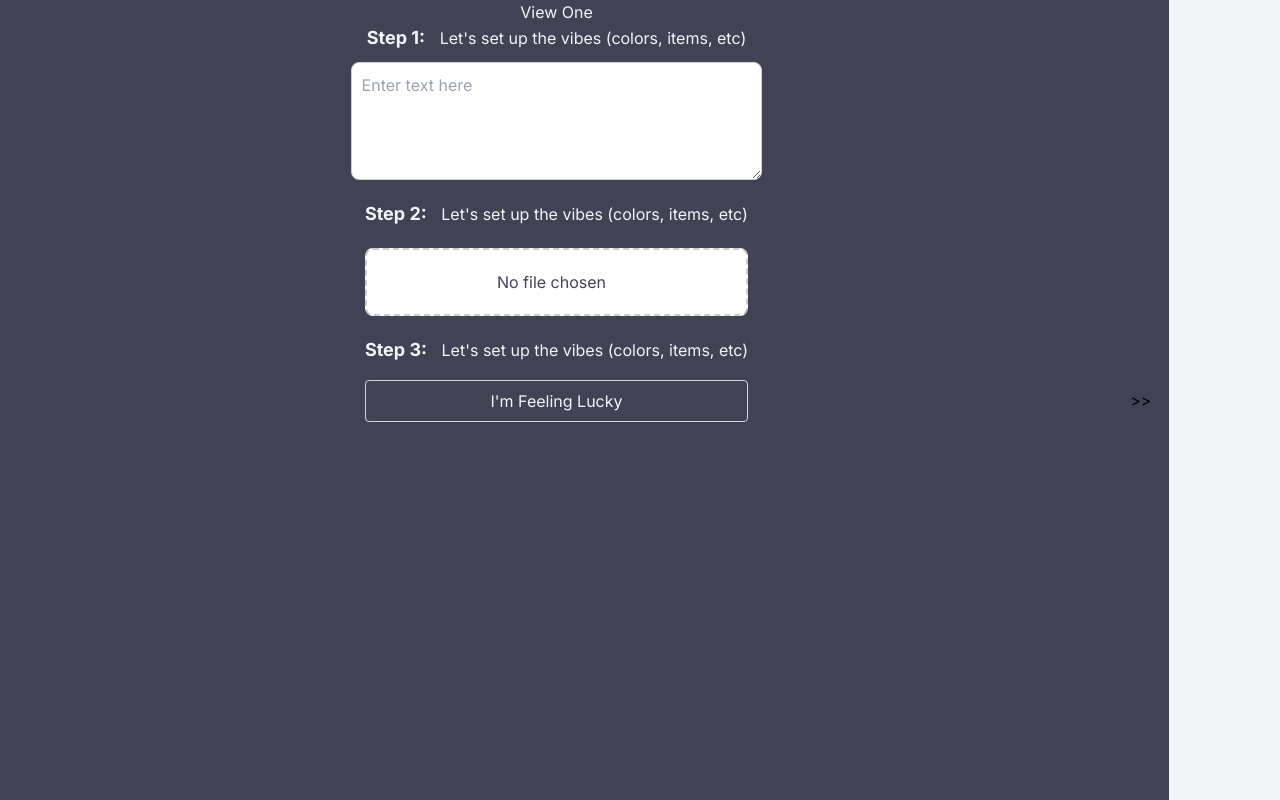
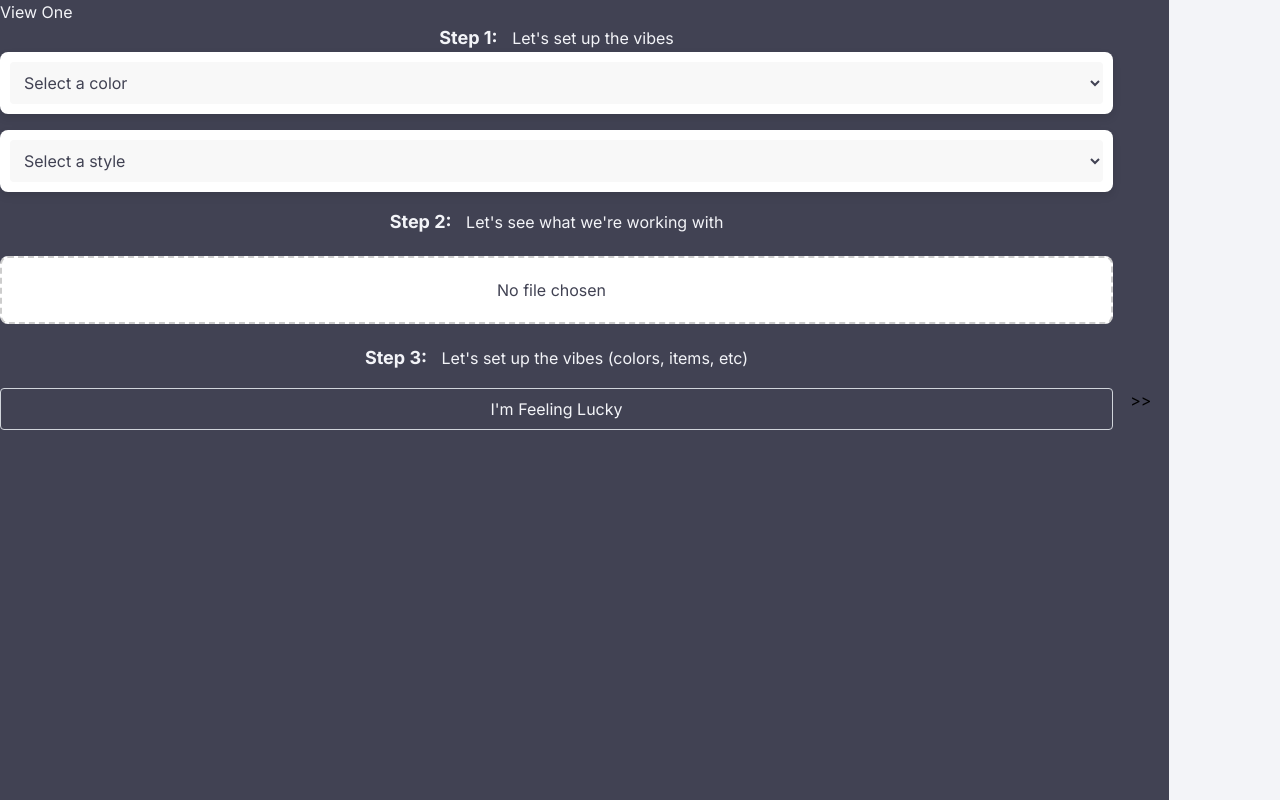
Before and after one commit to kkang2097/hillsb-hacks, a Next.js app in the folder webchat/: page / in a window 1280 px wide. Built offline with nearby package versions, Linux system fonts and the light colour scheme.

Commit message:
Input side frontend checkpoint

```diff
--- a/webchat/app/components/Dropdown.tsx
+++ b/webchat/app/components/Dropdown.tsx
@@ -1,20 +1,15 @@
 import React from 'react';
 
-interface DropdownProps {
-    value: string;
-    onChange: (value: string) => void;
-    options: string[];
-}
-
-const Dropdown: React.FC<DropdownProps> = ({ value, onChange, options }) => {
+const Dropdown: React.FC<{ attribute: string; value: string; onChange: (value: string) => void; options: string[]; placeholder?: string }> = ({ attribute, value, onChange, options, placeholder }) => {
     return (
-        <label className="block mb-2">
-            Dropdown:
+        <div className="dropdown-container">
+        <label>
             <select
                 value={value}
                 onChange={(e) => onChange(e.target.value)}
-                className="w-full border rounded p-2"
+                className="dropdown"
             >
+                <option value="" disabled>{placeholder}</option>
                 {options.map((option) => (
                     <option key={option} value={option}>
                         {option}
@@ -22,6 +17,7 @@ const Dropdown: React.FC<DropdownProps> = ({ value, onChange, options }) => {
                 ))}
             </select>
         </label>
+        </div>
     );
 };
 
--- a/webchat/app/components/UploadBar.tsx
+++ b/webchat/app/components/UploadBar.tsx
@@ -34,7 +34,7 @@ const UploadBar: React.FC<UploadBarProps> = ({ file, setFile }) => {
     return (
         <div>
             <p>
-                <span className="font-bold text-lg">Step 2:</span> Let's set up the vibes (colors, items, etc)
+                <span className="font-bold text-lg">Step 2:</span> Let's see what we're working with
             </p>
             <form className="upload-bar" onSubmit={handleSubmit}>
                 <label className="upload-label">
--- a/webchat/app/components/ViewOne.tsx
+++ b/webchat/app/components/ViewOne.tsx
@@ -7,6 +7,8 @@ const ViewOne: React.FC = () => {
     const [isToggled, setIsToggled] = useState(false);
     const [textareaValue, setTextareaValue] = useState('');
     const [file, setFile] = useState<File | null>(null);
+    const [color, setColor] = useState(''); // Updated to empty string
+    const [style, setStyle] = useState(''); // New state for style
 
     useEffect(() => {
         if (typeof window !== 'undefined') {
@@ -32,6 +34,7 @@ const ViewOne: React.FC = () => {
         if (typeof window !== 'undefined') {
             localStorage.setItem('isToggled', JSON.stringify(isToggled));
             localStorage.setItem('textareaValue', textareaValue);
+            localStorage.setItem('color', color); // Save color to localStorage
             if (file) {
                 const reader = new FileReader();
                 reader.onloadend = () => {
@@ -44,26 +47,31 @@ const ViewOne: React.FC = () => {
                 localStorage.removeItem('fileName');
             }
         }
-    }, [isToggled, textareaValue, file]);
+    }, [isToggled, textareaValue, file, color, style]); // Add style to dependencies
 
     const toggleView = () => {
         setIsToggled(!isToggled);
     };
 
-    const dropdownOptions = ['Option 1', 'Option 2', 'Option 3'];
-
     return (
-        <div className="flex flex-col items-center justify-start h-full">
+        <div className="flex-col items-center justify-start h-full">
             <h1>View One</h1>
             <p>
-                <span className="font-bold text-lg">Step 1:</span> Let's set up the vibes (colors, items, etc)
+                <span className="font-bold text-lg">Step 1:</span> Let's set up the vibes
             </p>
-            <textarea
-                value={textareaValue}
-                onChange={(e) => setTextareaValue(e.target.value)}
-                placeholder="Enter text here"
-                rows={4}
-                cols={50}
+            <Dropdown
+                attribute="Color"
+                value={color}
+                onChange={setColor}
+                options={["Red", "Blue", "Green"]}
+                placeholder="Select a color"
+            />
+            <Dropdown
+                attribute="Style"
+                value={style}
+                onChange={setStyle}
+                options={["Casual", "Formal", "Sporty"]}
+                placeholder="Select a style"
             />
             <UploadBar file={file} setFile={setFile} />
         </div>
--- a/webchat/app/globals.css
+++ b/webchat/app/globals.css
@@ -21,6 +21,10 @@ span {
   margin-right: 10px; /* Add some space to the right of the span */
   margin-top: 0; /* Remove top margin */
   margin-bottom: 0; /* Remove bottom margin */
+}
+
+p {
+  text-align: center;
 }
 
 textarea {
@@ -164,45 +168,6 @@ body {
   background-color: #82329d !important; /* Force the hover color */
 }
 
-.main-content {
-  /* Remove all styles for main-content */
-}
-
-.settings-ui {
-  padding: 16px; /* Padding for inner spacing */
-  background-color: #ffffff; /* White background */
-  border-radius: 0; /* Remove rounded corners to blend with Accordion */
-  box-shadow: none; /* Remove shadow for seamless blending */
-  border: none; /* Ensure no border */
-}
-
-.settings-ui h2 {
-  font-size: 1.5rem; /* Title font size */
-  font-weight: 600; /* Bold title */
-  margin-bottom: 1rem; /* Space below title */
-}
-
-.settings-ui label {
-  display: block; /* Block display for labels */
-  margin-bottom: 0.5rem; /* Space below labels */
-}
-
-.settings-ui input[type="range"] {
-  width: 100%; /* Full width for sliders */
-  border: none; /* Remove border from range input */
-}
-
-.settings-ui select {
-  width: 100%; /* Full width for dropdowns */
-  border: none; /* Remove border for dropdowns */
-  border-radius: 0.25rem; /* Rounded corners */
-  padding: 0.5rem; /* Padding for dropdowns */
-  margin-top: 0.25rem; /* Space above dropdowns */
-}
-
-.settings-ui .mb-4 {
-  margin-bottom: 1rem; /* Space between form elements */
-}
 
 .view-one {
   height: 100%; /* Set height to 100% */
@@ -256,3 +221,26 @@ body {
     position: relative; /* Ensure the label is positioned relative */
     display: inline-block; /* Ensure it only takes the necessary width */
 }
+
+.dropdown-container {
+    background-color: #ffffff; /* White background */
+    border-radius: 8px; /* Rounded corners */
+    box-shadow: 0 4px 8px rgba(0, 0, 0, 0.1); /* Subtle shadow */
+    padding: 10px; /* Padding around the dropdown */
+    margin-bottom: 16px; /* Space between dropdowns */
+}
+
+.dropdown {
+    width: 100%; /* Full width */
+    border: none; /* Remove default border */
+    outline: none; /* Remove outline */
+    padding: 10px; /* Padding inside the dropdown */
+    border-radius: 4px; /* Slightly rounded corners */
+    background-color: #f8f8f8; /* Light gray background */
+    color: #414253; /* Text color */
+    transition: background-color 0.3s; /* Smooth transition for background color */
+}
+
+.dropdown:hover {
+    background-color: #eaeaea; /* Darker gray on hover */
+}
```
